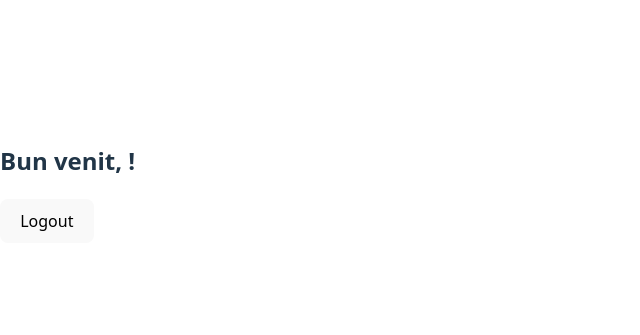
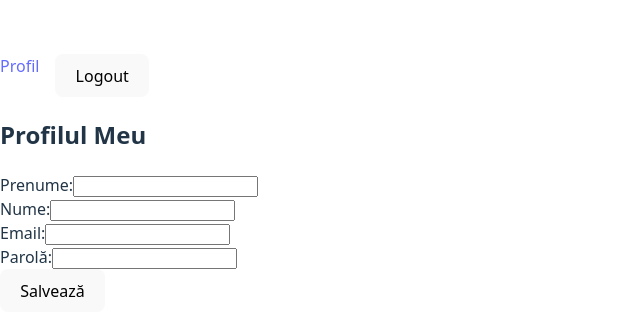
Before and after one commit to ionutparasca/finalProject, a React (Vite) app: page /profile in a window 1280 px wide. Shown: the part 217-552 px from the top of the page, without its empty margins (0-640 px from the left). Built offline with nearby package versions, Linux system fonts and the light colour scheme; sample sign-in values are in the browser's storage.

Commit message:
Adăugat navigare și pagină de profil editabilă

```diff
--- a/package.json
+++ b/package.json
@@ -12,12 +12,14 @@
   },
   "dependencies": {
     "react": "^19.1.0",
-    "react-dom": "^19.1.0"
+    "react-dom": "^19.1.0",
+    "react-router-dom": "^7.7.1"
   },
   "devDependencies": {
     "@eslint/js": "^9.29.0",
     "@types/react": "^19.1.8",
     "@types/react-dom": "^19.1.6",
+    "@types/react-router-dom": "^5.3.3",
     "@vitejs/plugin-react": "^4.5.2",
     "eslint": "^9.29.0",
     "eslint-plugin-react-hooks": "^5.2.0",
--- a/src/App.tsx
+++ b/src/App.tsx
@@ -1,20 +1,50 @@
+import {
+  BrowserRouter as Router,
+  Routes,
+  Route,
+  Link,
+  Navigate,
+} from "react-router-dom";
 import { useUser } from "./contexts/UserContext";
 import LoginPage from "./pages/LoginPage";
+import RegisterPage from "./pages/RegisterPage";
+import ProfilePage from "./pages/ProfilePage";
 
 function App() {
   const { user, logout } = useUser();
 
   return (
+    <Router>
       <div>
-      {user ? (
+        <nav style={{ display: "flex", gap: "1rem", marginBottom: "1rem" }}>
+          {!user && (
             <>
-          <h2>Bun venit, {user.firstName}!</h2>
+              <Link to="/">Login</Link>
+              <Link to="/register">Register</Link>
+            </>
+          )}
+          {user && (
+            <>
+              <Link to="/profile">Profil</Link>
+              {/* aici vom adăuga ulterior: <Link to="/help">Cereri</Link> */}
               <button onClick={logout}>Logout</button>
             </>
-      ) : (
-        <LoginPage />
           )}
+        </nav>
+
+        <Routes>
+          <Route
+            path="/"
+            element={!user ? <LoginPage /> : <Navigate to="/profile" />}
+          />
+          <Route path="/register" element={<RegisterPage />} />
+          <Route
+            path="/profile"
+            element={user ? <ProfilePage /> : <Navigate to="/" />}
+          />
+        </Routes>
       </div>
+    </Router>
   );
 }
 
--- a/src/contexts/UserContext.tsx
+++ b/src/contexts/UserContext.tsx
@@ -5,18 +5,21 @@ export type User = {
   firstName: string;
   lastName: string;
   email: string;
+  password: string;
 };
 
 type UserContextType = {
   user: User | null;
   login: (user: User) => void;
   logout: () => void;
+  updateUser: (updatedUser: User) => void;
 };
 
 const UserContext = createContext<UserContextType>({
   user: null,
   login: () => {},
   logout: () => {},
+  updateUser: () => {},
 });
 
 export const useUser = () => useContext(UserContext);
@@ -43,8 +46,13 @@ export const UserProvider: React.FC<{ children: React.ReactNode }> = ({
     setUser(null);
   };
 
+  const updateUser = (updatedUser: User) => {
+    localStorage.setItem("loggedInUser", JSON.stringify(updatedUser));
+    setUser(updatedUser);
+  };
+
   return (
-    <UserContext.Provider value={{ user, login, logout }}>
+    <UserContext.Provider value={{ user, login, logout, updateUser }}>
       {children}
     </UserContext.Provider>
   );
--- /dev/null
+++ b/src/pages/ProfilePage.tsx
@@ -0,0 +1,93 @@
+import React, { useState, useEffect } from "react";
+import { useUser } from "../contexts/UserContext";
+import type { User } from "../contexts/UserContext";
+
+const ProfilePage: React.FC = () => {
+  const { user, updateUser } = useUser();
+
+  const [firstName, setFirstName] = useState(user?.firstName || "");
+  const [lastName, setLastName] = useState(user?.lastName || "");
+  const [email, setEmail] = useState(user?.email || "");
+  const [password, setPassword] = useState(user?.password || "");
+
+  useEffect(() => {
+    if (user) {
+      setFirstName(user.firstName);
+      setLastName(user.lastName);
+      setEmail(user.email);
+      setPassword(user.password);
+    }
+  }, [user]);
+
+  const handleSubmit = async (e: React.FormEvent) => {
+    e.preventDefault();
+    if (!user) return;
+
+    const updatedUser: User = {
+      id: user.id,
+      firstName,
+      lastName,
+      email,
+      password,
+    };
+
+    try {
+      const res = await fetch(`http://localhost:3001/users/${user.id}`, {
+        method: "PUT",
+        headers: {
+          "Content-Type": "application/json",
+        },
+        body: JSON.stringify(updatedUser),
+      });
+
+      if (!res.ok) throw new Error("Eroare la actualizarea profilului.");
+
+      updateUser(updatedUser); // ✅ fără eroare acum
+      alert("Profil actualizat cu succes!");
+    } catch (err) {
+      console.error(err);
+      alert("A apărut o eroare.");
+    }
+  };
+
+  if (!user) {
+    return <p>Trebuie să fii logat pentru a vedea această pagină.</p>;
+  }
+
+  return (
+    <div>
+      <h2>Profilul Meu</h2>
+      <form onSubmit={handleSubmit}>
+        <div>
+          <label>Prenume:</label>
+          <input
+            value={firstName}
+            onChange={(e) => setFirstName(e.target.value)}
+          />
+        </div>
+        <div>
+          <label>Nume:</label>
+          <input
+            value={lastName}
+            onChange={(e) => setLastName(e.target.value)}
+          />
+        </div>
+        <div>
+          <label>Email:</label>
+          <input value={email} onChange={(e) => setEmail(e.target.value)} />
+        </div>
+        <div>
+          <label>Parolă:</label>
+          <input
+            type="password"
+            value={password}
+            onChange={(e) => setPassword(e.target.value)}
+          />
+        </div>
+        <button type="submit">Salvează</button>
+      </form>
+    </div>
+  );
+};
+
+export default ProfilePage;
```
Also changed, not shown: 1 other file (tests, documents, lock files or other folders). Lines whose indentation alone changed are shown as unchanged.
